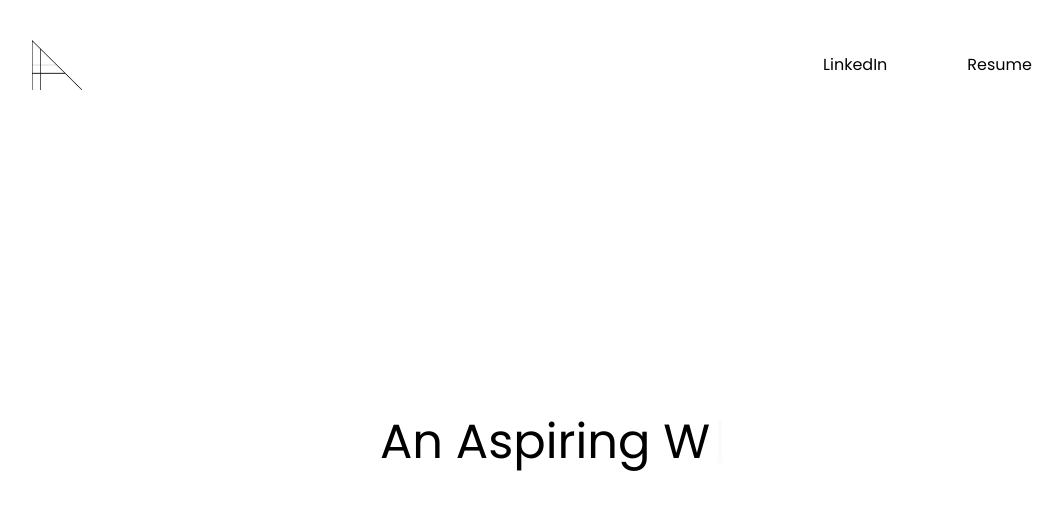
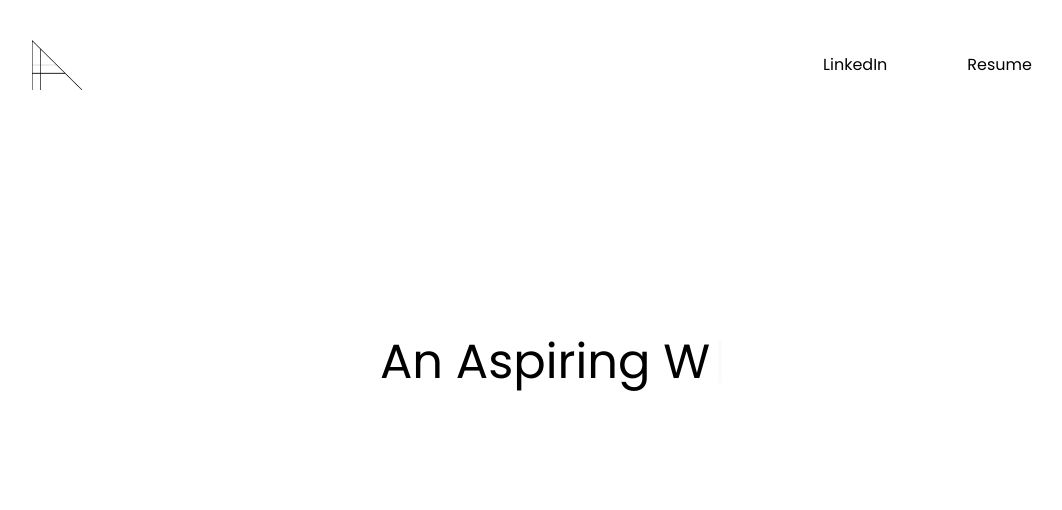
Before and after one commit to lucidaaa/lxc.github.id, a Next.js app: page / in a window 1280 px wide. Shown: the top 510 px of the page, without its empty margins (88-1150 px from the left). Built offline with nearby package versions, Linux system fonts and the light colour scheme.

Commit message:
Update index.js

```diff
--- a/pages/index.js
+++ b/pages/index.js
@@ -26,7 +26,7 @@ export default function Home() {
       <main className=' bg-white px-10 font-poppins'>
         <section className=' min-h-screen'>
           <NavBar/>
-          <h1 className=' text-3xl md:text-4xl lg:text-5xl text-center p-20 py-60'>
+          <h1 className=' text-3xl md:text-4xl lg:text-5xl text-center p-20 py-40'>
             <span>{text}</span>
             < Cursor />
           </h1>
```
